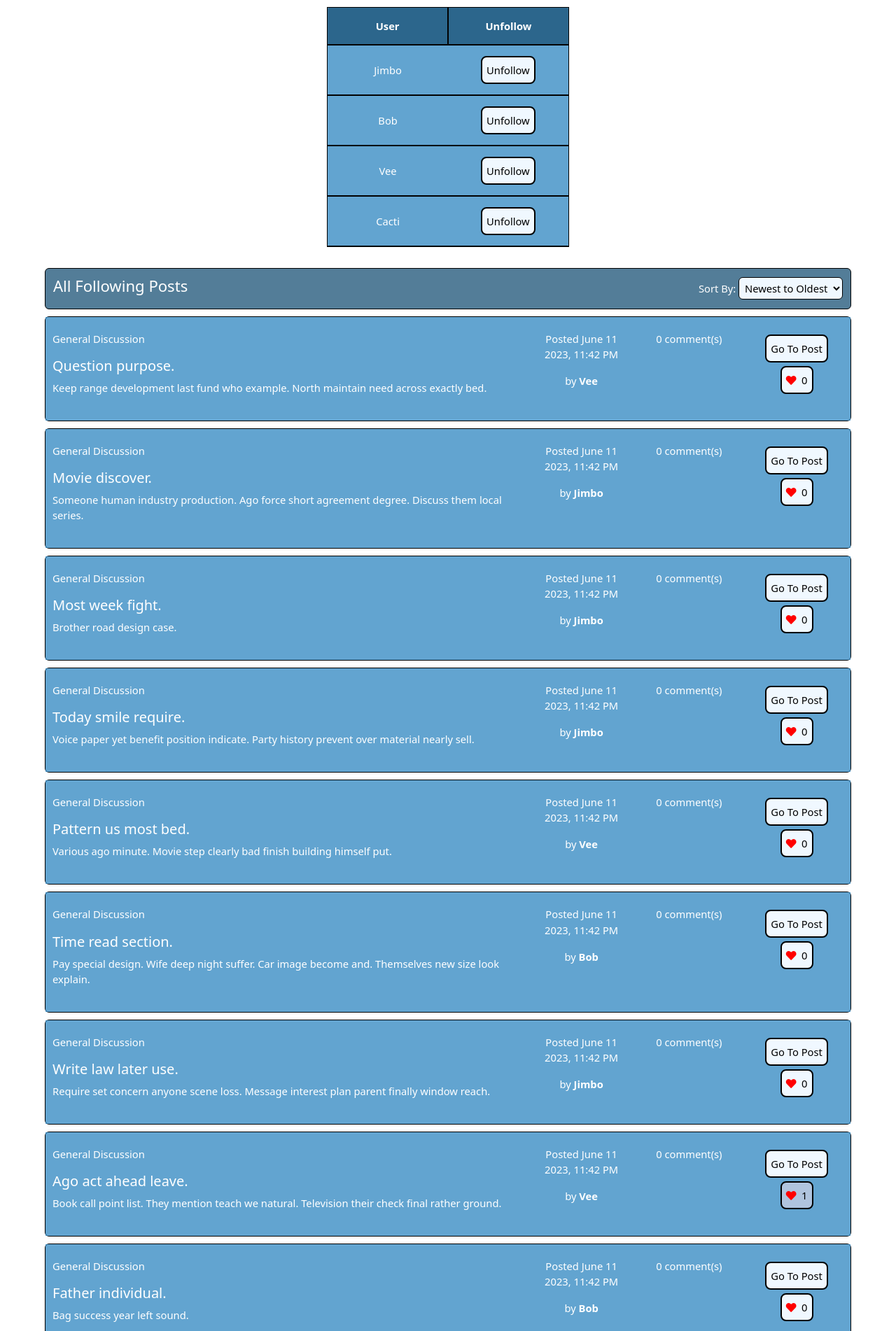
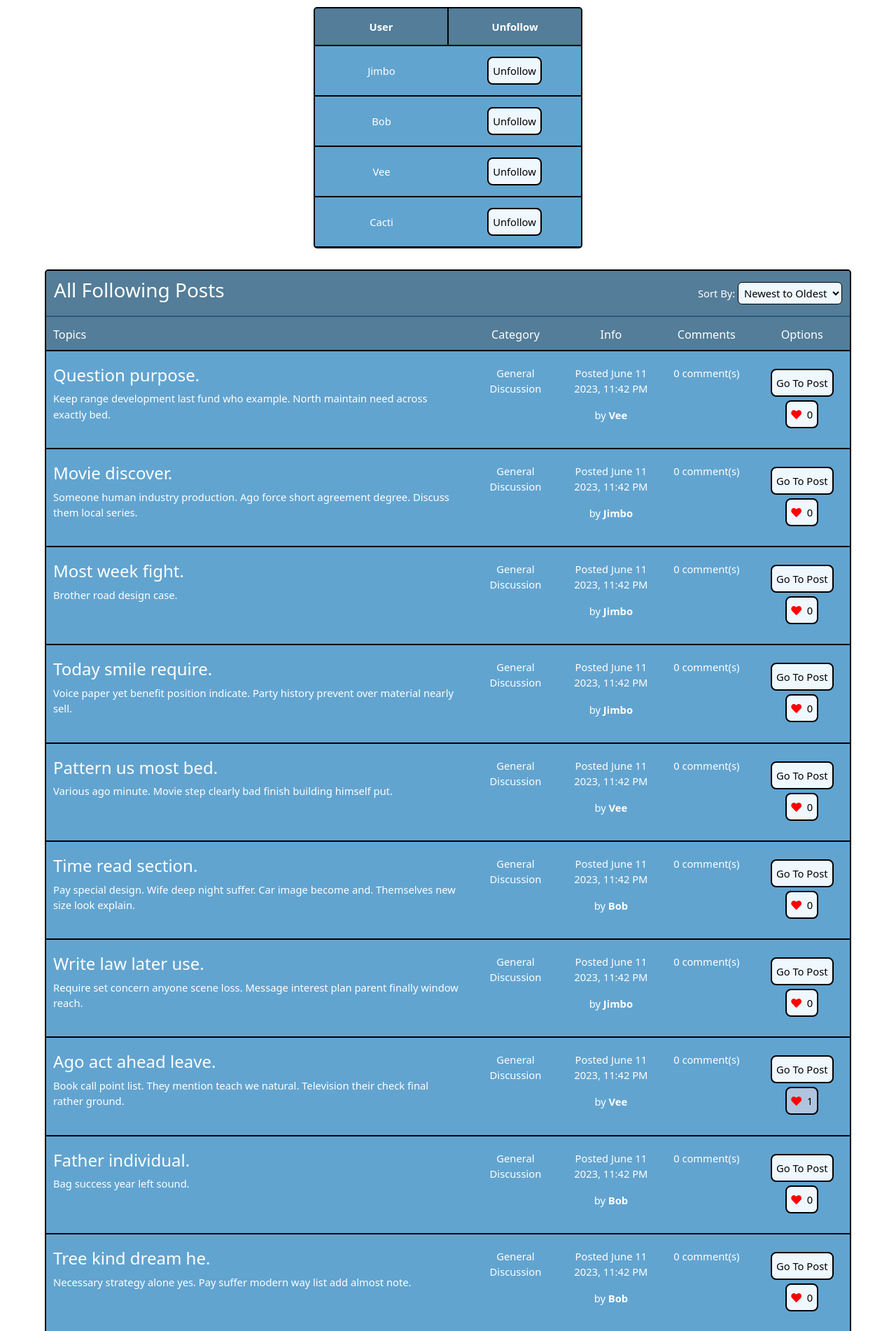
Before and after one commit to emrah-i/CS50W, a Django app: page /following in a window 1280 px wide. Shown: the part 60-1962 px from the top of the page at 70% size. Run offline with Django 3.2, Linux system fonts and the light colour scheme; a user stored in the database is signed in; data comes from the database, SQL or seed files in the repository; some libraries are stand-ins or nearby versions.

Commit message:
Finish following page CSS

```diff
--- a/project4/network/static/network/script.js
+++ b/project4/network/static/network/script.js
@@ -767,9 +767,11 @@ async function load_following_posts(start, sort) {
             followingPost.innerHTML =
             `
             <div id="post_text_block">
+                <h4 id="post_title">${title}</h4>
+                <p id="post_text">${text}</p>
+            </div>
+            <div id="post_category_block">
                 <p id="post_category">${category}</p>
-                <h5 id="post_title">${title}</h5>
-                <p id="post_text">${text}</p>
             </div>
             <div id="post_user_block">
                 <p id="timestamp">Posted ${upload_time}</p>
--- a/project4/network/static/network/styles.css
+++ b/project4/network/static/network/styles.css
@@ -127,6 +157,87 @@ body #dropdown_button:focus {
   box-shadow: 0px 0px 12px rgb(255, 255, 255);
 }
 
+#following_posts {
+  margin: 0 auto 40px auto;
+  width: 90vw;
+  border-radius: 5px;
+  border: 2px solid black;
+}
+#following_posts .following_posts {
+  border-top: 1px solid black;
+  border-bottom: 1px solid black;
+  display: flex;
+  width: 100%;
+  margin: 0;
+}
+#following_posts #user_input {
+  margin: 10px 5%;
+}
+#following_posts #following_user_link {
+  color: white;
+}
+#following_posts #filters {
+  background-color: rgba(26, 82, 118, 0.75);
+  width: 100%;
+  margin: 0px auto;
+  padding: 10px;
+  border-bottom: 2px solid rgba(26, 82, 118, 0.75);
+}
+#following_posts #filters table {
+  width: 100%;
+}
+#following_posts #filters #row1 {
+  text-align: right;
+}
+#following_posts #filters select {
+  padding: 4px;
+  border-radius: 6px;
+  background-color: aliceblue;
+  border: 1px solid black;
+}
+#following_posts #posts_categories {
+  width: 100%;
+  border-bottom: 1px solid black;
+  border-top: 1px solid rgba(26, 82, 118, 0.75);
+  border-right: none;
+  border-left: none;
+}
+
+#following_users {
+  max-height: 400px;
+  overflow-y: auto;
+  margin: 10px 0 30px 0;
+}
+#following_users #table {
+  border-radius: 5px;
+  border: 2px solid black;
+  width: 30%;
+  margin: auto;
+}
+#following_users table {
+  width: 100%;
+  height: 100%;
+  text-align: center;
+  overflow: hidden;
+}
+#following_users td, #following_users th {
+  padding: 15px;
+}
+#following_users td {
+  border-top: 2px solid black;
+  border-bottom: 0.5px solid black;
+  background-color: rgba(46, 134, 193, 0.75);
+}
+#following_users th {
+  background-color: rgba(26, 82, 118, 0.75);
+}
+#following_users #left-border {
+  border-left: 2px solid black;
+}
+#following_users #col {
+  width: 50%;
+}
+
 #profile_posts {
   margin: 10px auto 10px auto;
   width: 90vw;
@@ -171,58 +282,6 @@ body #dropdown_button:focus {
 }
 #profile_posts p {
   margin: 0;
-}
-
-#following_posts {
-  margin: 10px auto 10px auto;
-  width: 90vw;
-}
-#following_posts .following_posts {
-  display: flex;
-  width: 100%;
-  margin: 10px 0;
-  border: 1px solid black;
-  border-radius: 6px;
-}
-#following_posts #user_input {
-  margin: 10px 5%;
-}
-#following_posts #following_user_link {
-  color: white;
-}
-#following_posts #following_users {
-  max-height: 400px;
-  overflow-y: auto;
-  margin: 10px 0 30px 0;
-}
-#following_posts #following_users table {
-  width: 30%;
-  background-color: rgba(46, 134, 193, 0.75);
-  margin: auto;
-  border: 1px solid black;
-  border-radius: 6px;
-  text-align: center;
-}
-#following_posts #following_users td, #following_posts #following_users th {
-  padding: 15px;
-  border-bottom: 2px solid black;
-}
-#following_posts #following_users th {
-  background-color: rgba(26, 82, 118, 0.75);
-}
-#following_posts #following_users #left-border {
-  border-left: 2px solid black;
-}
-#following_posts #following_users #col {
-  width: 50%;
-}
-#following_posts #filters {
-  background-color: rgba(26, 82, 118, 0.75);
-  width: 100%;
-  margin: 10px auto;
-  padding: 10px;
-  border: 1px solid black;
-  border-radius: 6px;
 }
 
 #page_buttons {
@@ -313,36 +372,6 @@ body #dropdown_button:focus {
 
 #profile_user_link {
   color: black;
-}
-
-#filters {
-  background-color: rgba(26, 82, 118, 0.75);
-  width: 90%;
-  margin: 10px 5% 0 5%;
-  padding: 10px;
-  border-bottom: 2px solid rgba(26, 82, 118, 0.75);
-  border-top: 2px solid black;
-  border-right: 2px solid black;
-  border-left: 2px solid black;
-  border-radius: 5px 5px 0 0;
-}
-#filters #row1 {
-  text-align: right;
-}
-#filters table {
-  width: 100%;
-}
-#filters td {
-  width: 50%;
-}
-#filters h3 {
-  font-size: 1.5em;
-}
-#filters select {
-  padding: 4px;
-  border-radius: 6px;
-  background-color: aliceblue;
-  border: 1px solid black;
 }
 
 .post_page {
--- a/project4/network/static/network/styles.scss
+++ b/project4/network/static/network/styles.scss
@@ -145,6 +182,103 @@ body {
 #new_post[data-effects='True']:hover, .profile_post[data-effects='True']:hover, #user_info[data-effects='True']:hover, .posts[data-effects='True']:hover, .following_posts[data-effects='True']:hover, #filters[data-effects='True']:hover, #catergory_posts[data-effects='True']:hover {
     transform: scale(1.007);
     box-shadow: 0px 0px 12px rgba(255, 255, 255, 1);
+}
+
+#following_posts {
+
+    margin: 0 auto 40px auto;
+    width: 90vw;
+    border-radius: 5px;
+    border: 2px solid black;
+
+    .following_posts {
+        border-top: 1px solid black;
+        border-bottom: 1px solid black;
+        display: flex;
+        width: 100%;
+        margin: 0;
+    }
+
+    #user_input {
+        margin: 10px 5%;
+    }
+
+    #following_user_link {
+        color: white;
+    }
+
+    #filters {
+        background-color: rgba(26, 82, 118, .75);
+        width: 100%;
+        margin: 0px auto;
+        padding: 10px;
+        border-bottom: 2px solid rgba(26, 82, 118, .75);
+
+        table {
+            width: 100%;
+        }
+
+        #row1 {
+            text-align: right;
+        }
+
+        select {
+            padding: 4px;
+            border-radius: 6px;
+            background-color: aliceblue;
+            border: 1px solid black;
+        }
+    }
+
+    #posts_categories {
+        width: 100%;
+        border-bottom: 1px solid black;
+        border-top: 1px solid rgba(26, 82, 118, .75);
+        border-right: none;
+        border-left: none;
+    }
+}
+
+#following_users {
+
+    max-height: 400px;
+    overflow-y: auto;
+    margin: 10px 0 30px 0;
+
+    #table {
+        border-radius: 5px;
+        border: 2px solid black;
+        width: 30%;
+        margin: auto;
+    }
+
+    table {
+        width: 100%;
+        height: 100%;
+        text-align: center;
+        overflow: hidden;
+    }
+    td, th {
+        padding: 15px;
+    }
+
+    td {
+        border-top: 2px solid black;
+        border-bottom: .5px solid black;
+        background-color: rgba(46, 134, 193, .75);
+    }
+
+    th {
+        background-color: rgba(26, 82, 118, .75);
+    }
+
+    #left-border {
+        border-left: 2px solid black;
+    }
+
+    #col {
+        width: 50%;
+    }
 }
 
 #profile_posts {
@@ -201,69 +335,6 @@ body {
 
     p {
         margin: 0;
-    }
-}
-
-#following_posts {
-
-    margin: 10px auto 10px auto;
-    width: 90vw;
-
-    .following_posts {
-        display: flex;
-        width: 100%;
-        margin: 10px 0;
-        border: 1px solid black;
-        border-radius: 6px;
-    }
-
-    #user_input {
-        margin: 10px 5%;
-    }
-
-    #following_user_link {
-        color: white;
-    }
-
-    #following_users {
-
-        max-height: 400px;
-        overflow-y: auto;
-        margin: 10px 0 30px 0;
-
-        table {
-            width: 30%;
-            background-color: rgba(46, 134, 193, .75);
-            margin: auto;
-            border: 1px solid black;
-            border-radius: 6px;
-            text-align: center;
-        }
-        td, th {
-            padding: 15px;
-            border-bottom: 2px solid black;
-        }
-
-        th {
-            background-color: rgba(26, 82, 118, .75);
-        }
-
-        #left-border {
-            border-left: 2px solid black;
-        }
-
-        #col {
-            width: 50%;
-        }
-    }
-
-    #filters {
-        background-color: rgba(26, 82, 118, .75);
-        width: 100%;
-        margin: 10px auto;
-        padding: 10px;
-        border: 1px solid black;
-        border-radius: 6px;
     }
 }
 
@@ -367,42 +438,6 @@ body {
 
 #profile_user_link {
     color: black;
-}
-
-#filters {
-
-    background-color: rgba(26, 82, 118, .75);
-    width: 90%;
-    margin: 10px 5% 0 5%;
-    padding: 10px;
-    border-bottom: 2px solid rgba(26, 82, 118, .75);
-    border-top: 2px solid black;
-    border-right: 2px solid black;
-    border-left: 2px solid black;
-    border-radius: 5px 5px 0 0;
-
-    #row1 {
-        text-align: right;
-    }
-
-    table {
-        width: 100%;
-    }
-
-    td {
-        width: 50%
-    }
-
-    h3 {
-        font-size: 1.5em;
-    }
-
-    select {
-        padding: 4px;
-        border-radius: 6px;
-        background-color: aliceblue;
-        border: 1px solid black;
-    }
 }
 
 .post_page {
--- a/project4/network/templates/network/following.html
+++ b/project4/network/templates/network/following.html
@@ -1,8 +1,8 @@
 {% extends "network/layout.html" %}
 
 {% block body %}
-    <div id="following_posts">
     <div id="following_users">
+        <div id="table">
             <table>
                 <thead>
                     <th>User</th>
@@ -16,6 +16,8 @@
                 {% endfor %}
             </table>
         </div>
+    </div>
+    <div id="following_posts">
         <div id="filters">
             <table>
                 <tr>
@@ -36,6 +38,22 @@
                 </tr>
             </table>
         </div>
-
+        <div id="posts_categories" class="posts">
+            <div id="post_text_block">
+                <p id="post_title">Topics</p>
+            </div>
+            <div id="post_category_block">
+                <p id="post_category">Category</p>
+            </div>
+            <div id="post_user_block">
+                <p>Info</p>
+            </div>
+            <div id="post_info_block">
+                <p>Comments</p>
+            </div>
+            <div id="post_button_block">
+                <p>Options</p>
+            </div>
+        </div>
     </div>
 {% endblock %}
--- a/project4/network/templates/network/index.html
+++ b/project4/network/templates/network/index.html
@@ -6,7 +6,7 @@
         <button id="new_post_button" data-user="{{ user.username }}">New Post</button>
     </div>
     {% endif %}
-    <div id="filters">
+    <div id="main_filters">
         <table>
             <tr>
                 <td>
```
Also changed, not shown: other parts of project4/network/static/network/styles.css (+30 -0 lines), other parts of project4/network/static/network/styles.scss (+37 -0 lines), 1 other file. Lines whose indentation alone changed are shown as unchanged.
